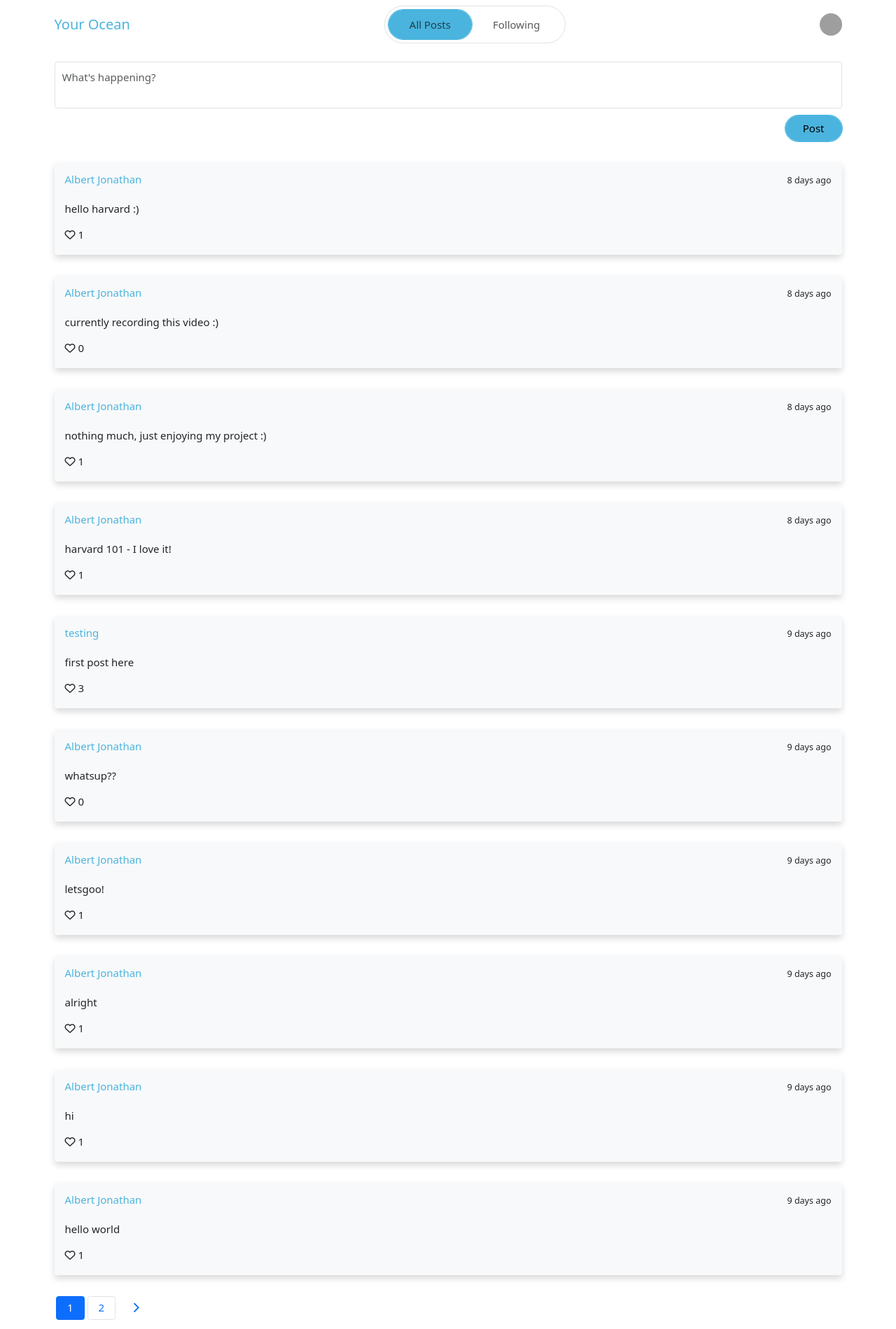
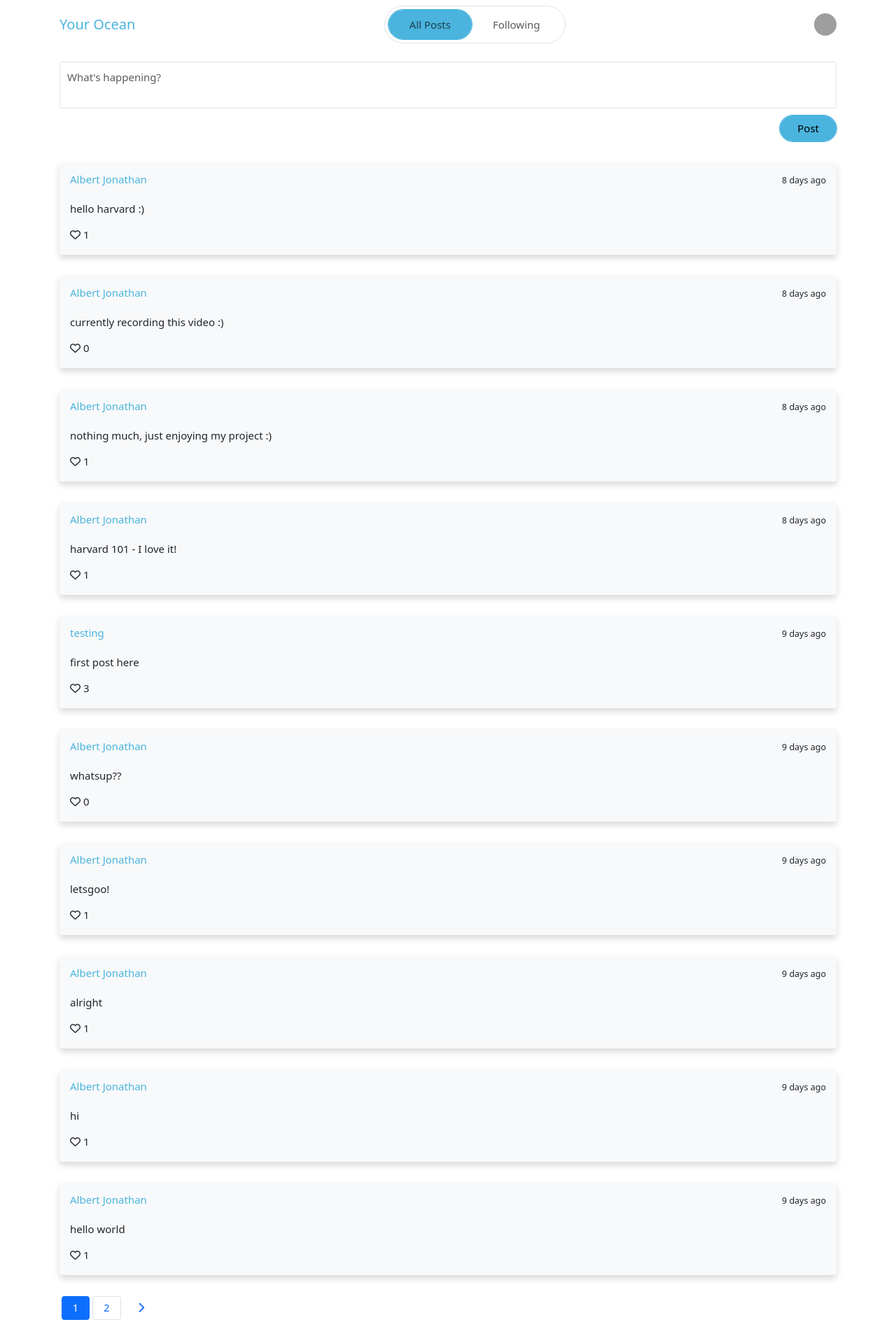
Before and after one commit to repsandcode/yourocean, a Django app: page / in a window 1280 px wide. Shown: the whole page at 70% size. Run offline with Django 3.2, Linux system fonts and the light colour scheme; a user stored in the database is signed in; data comes from the database, SQL or seed files in the repository; some libraries are stand-ins or nearby versions; grey boxes are pictures that could not be loaded.

Commit message:
padding on container

```diff
--- a/network/templates/network/layout.html
+++ b/network/templates/network/layout.html
@@ -13,7 +13,7 @@
 </head>
 
 <body>
-    <div class="container-lg">
+    <div class="container-lg px-4">
         {% block nav %}
         <header class="mb-4">
             <nav class="navbar flex justify-space-between nav-height">
```
